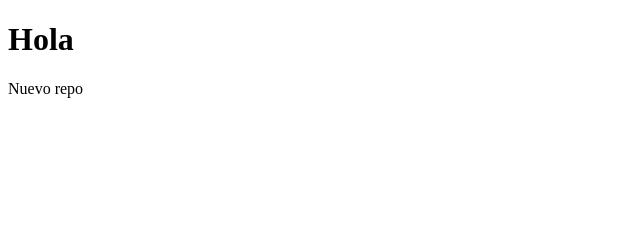
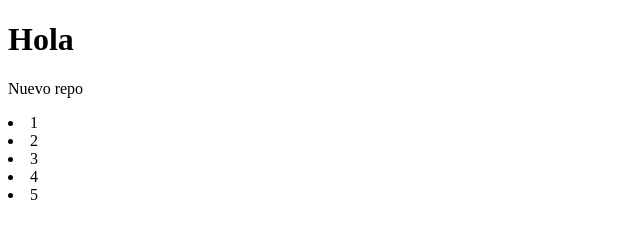
Before and after one commit to NestorMyrie/prueba, a plain HTML site: page index.html in a window 1280 px wide. Shown: the full height of the page, 0-640 px from the left. Drawn offline with Linux system fonts and the light colour scheme.

Commit message:
Se agrega lista de numeros

```diff
--- a/index.html
+++ b/index.html
@@ -9,6 +9,10 @@
 
     <h1>Hola</h1>
     <p>Nuevo repo</p>
-
+    <li>1</li>
+    <li>2</li>
+    <li>3</li>
+    <li>4</li>
+    <li>5</li>
 </body>
 </html>
```
